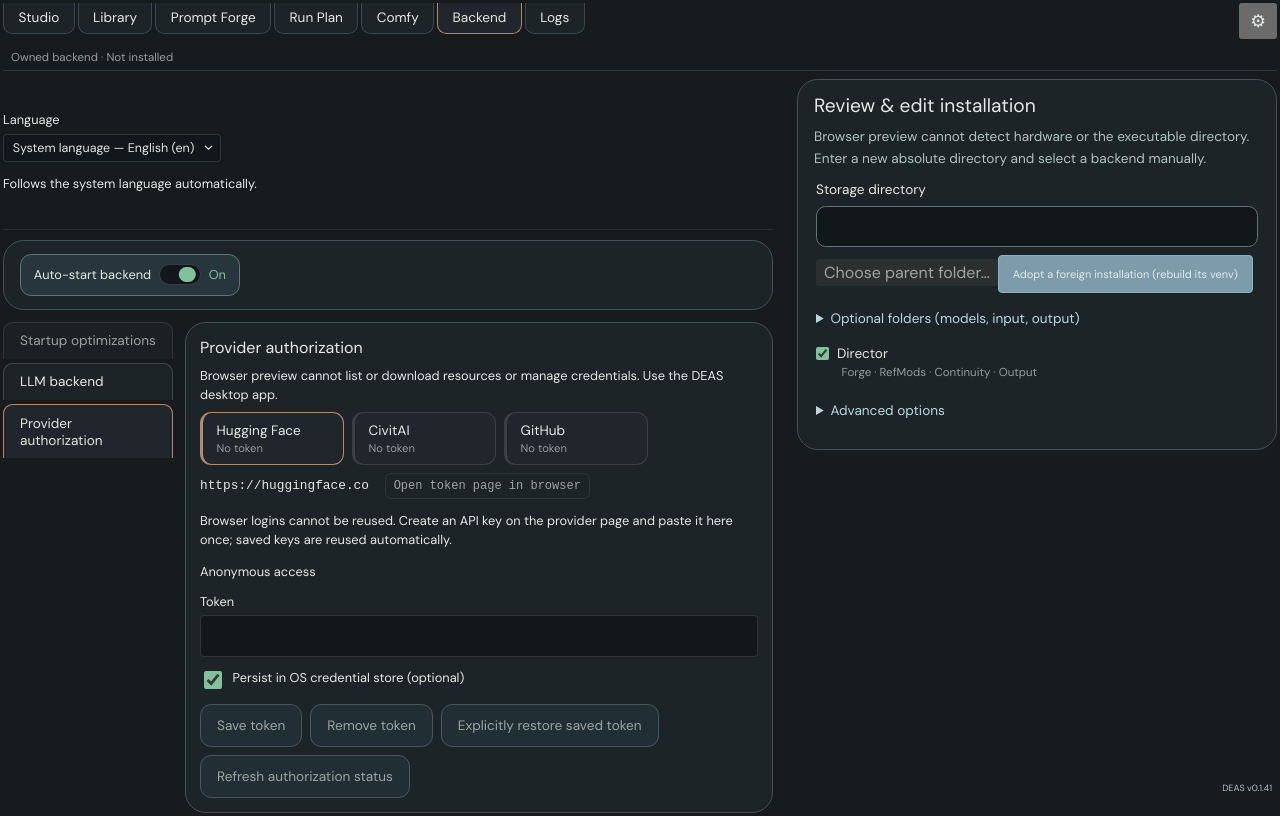
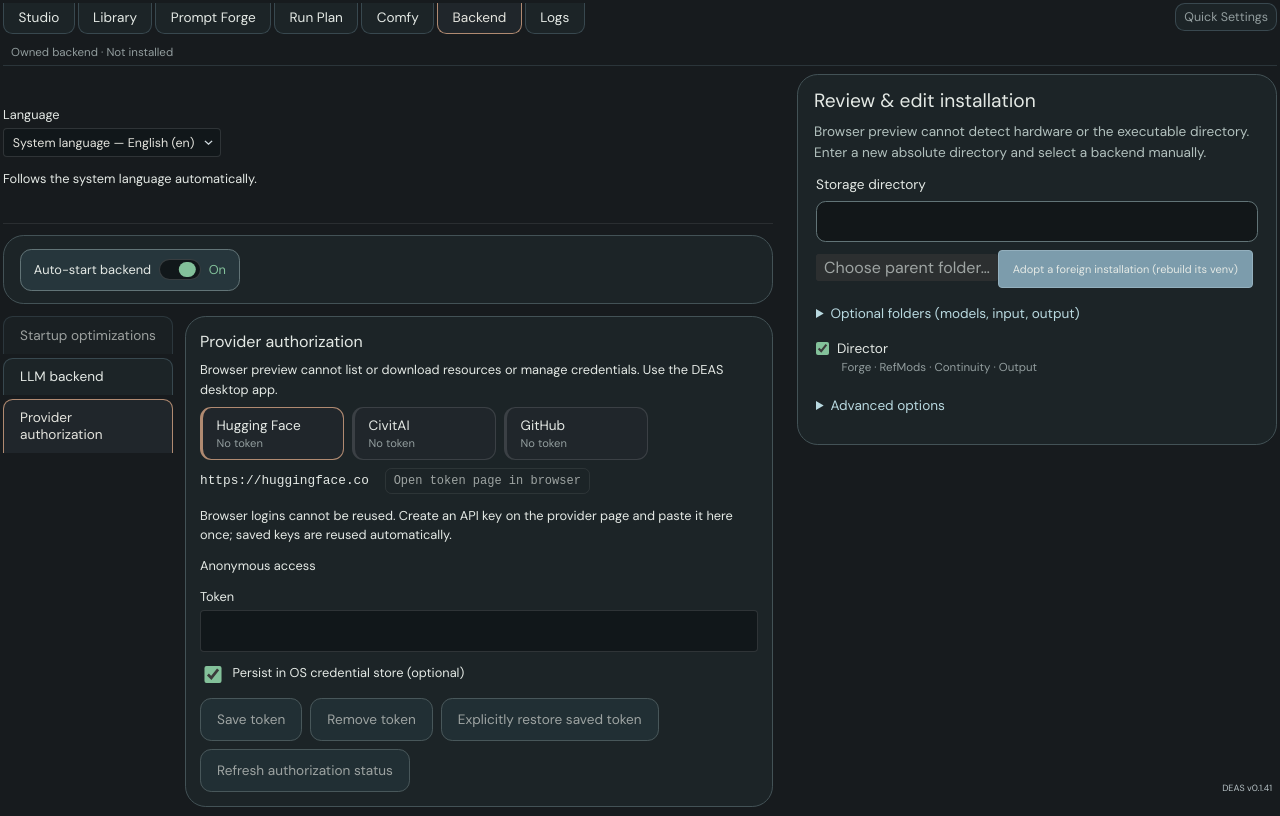
Before and after one commit to darksidewalker/DEAS, a React (Vite) app: page / in a window 1280 px wide. Built offline with nearby package versions, Linux system fonts and the light colour scheme.

Commit message:
ui: Quick Settings gear button becomes a labeled repo-button like its header siblings

```diff
--- a/src/features/studio/QuickSettings.tsx
+++ b/src/features/studio/QuickSettings.tsx
@@ -15,7 +15,7 @@ export function QuickSettings(){
  const ready=!!document.querySelector('[data-workbench]');
  const request=(event:string)=>{setOpen(false);button.current?.focus();window.dispatchEvent(new Event(event));};
  return <div className="studio-quick" ref={host}>
-  <button type="button" ref={button} aria-label={t('studio.quick.title')} title={t('studio.quick.title')} aria-expanded={open} aria-controls="studio-quick-actions" onClick={()=>setOpen(!open)}>⚙</button>
+  <button type="button" ref={button} className="repo-button" aria-label={t('studio.quick.title')} title={t('studio.quick.title')} aria-expanded={open} aria-controls="studio-quick-actions" onClick={()=>setOpen(!open)}>{t('studio.quick.title')}</button>
   {open&&<div id="studio-quick-actions" className="studio-quick-actions" aria-label={t('studio.quick.title')}>
    {!ready&&<p id="studio-quick-unavailable">{t('studio.quick.openStudioFirst')}</p>}
    <button type="button" disabled={!ready} aria-describedby={!ready?'studio-quick-unavailable':undefined} onClick={()=>request('deas:reset-studio-layout')}>{t('studio.quick.layout')}</button>
--- a/src/features/studio/quickSettings.css
+++ b/src/features/studio/quickSettings.css
@@ -1,4 +1,3 @@
 .studio-quick { position: relative; margin-left: auto; }
-.studio-quick > button { padding: 5px 9px; font-size: 1.1rem; }
 .studio-quick-actions { position: absolute; right: 0; top: calc(100% + 5px); z-index: 50; display: flex; flex-direction: column; min-width: 13rem; max-width: calc(100vw - 16px); padding: 5px; gap: 4px; border: 1px solid #627477; border-radius: 8px; background: #1c2427; box-shadow: 0 8px 24px #0008; }
 .studio-quick-actions button { text-align: left; white-space: normal; }
```
